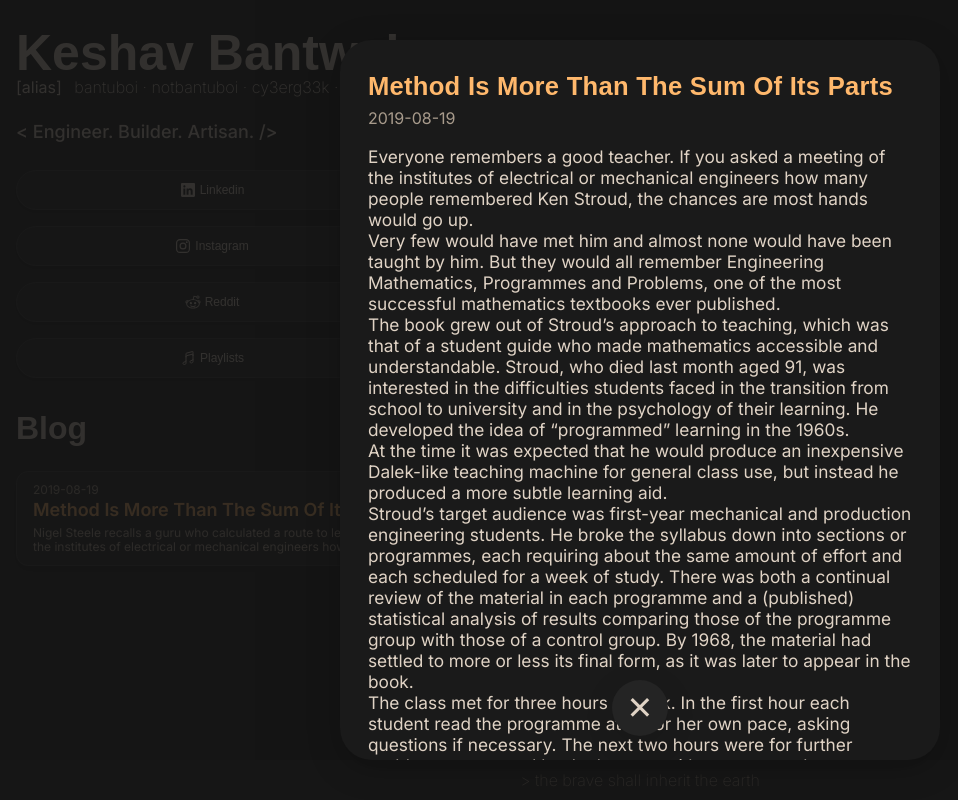
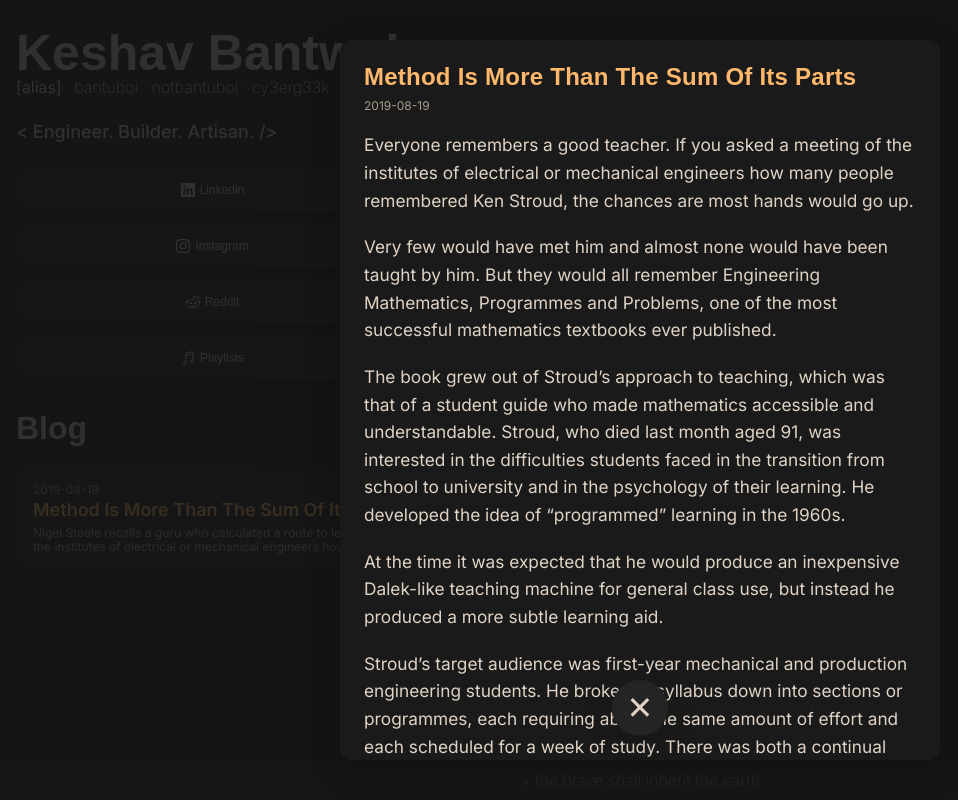
Before and after one commit to keshavbantu/keshavbantu.github.io, a React (Vite) app: page / in a window 1280 px wide. Both pictures are taken after a click on the button 416 px from the left and 518 px from the top of the page. Shown: the whole page, without its empty margins (0-958 px from the left). Built offline with nearby package versions, Linux system fonts and the light colour scheme; a web font is replaced by a local one.

Commit message:
Update Modal.scss

```diff
--- a/src/Modal.scss
+++ b/src/Modal.scss
@@ -14,13 +14,13 @@
 .modal-card {
   background: #1a1a1a;
   color: #e0d3c5;
-  border-radius: 32px;
+  border-radius: 12px;
   box-shadow: 0 8px 32px rgba(0,0,0,0.25);
-  width: 90vw;
+  width: 90%;
   max-width: 600px;
   min-height: 60vh;
   max-height: 90vh;
-  padding: 32px 28px 0 28px;
+  padding: 24px 24px 0 24px;
   position: relative;
   display: flex;
   flex-direction: column;
@@ -29,7 +29,7 @@
 
 .modal-title {
   font-family: 'Special Gothic Expanded One', sans-serif;
-  font-size: 1.6rem;
+  font-size: 24px;
   font-weight: bold;
   margin: 0 0 8px 0;
   line-height: 1.1;
@@ -39,7 +39,7 @@
 
 .modal-date {
   font-family: 'Inter', sans-serif;
-  font-size: 1rem;
+  font-size: 12px;
   color: #a89b8c;
   margin-bottom: 18px;
   margin-top: 0;
@@ -50,8 +50,13 @@
   font-size: 1.08rem;
   flex: 1 1 auto;
   overflow-y: auto;
-  padding-bottom: 90px; // space for close button
+  padding-bottom: 90px;
   color: #e0d3c5;
+}
+
+.modal-content .post p {
+  margin: 0 0 1.1em 0;
+  line-height: 1.6;
 }
 
 .modal-close {
```
